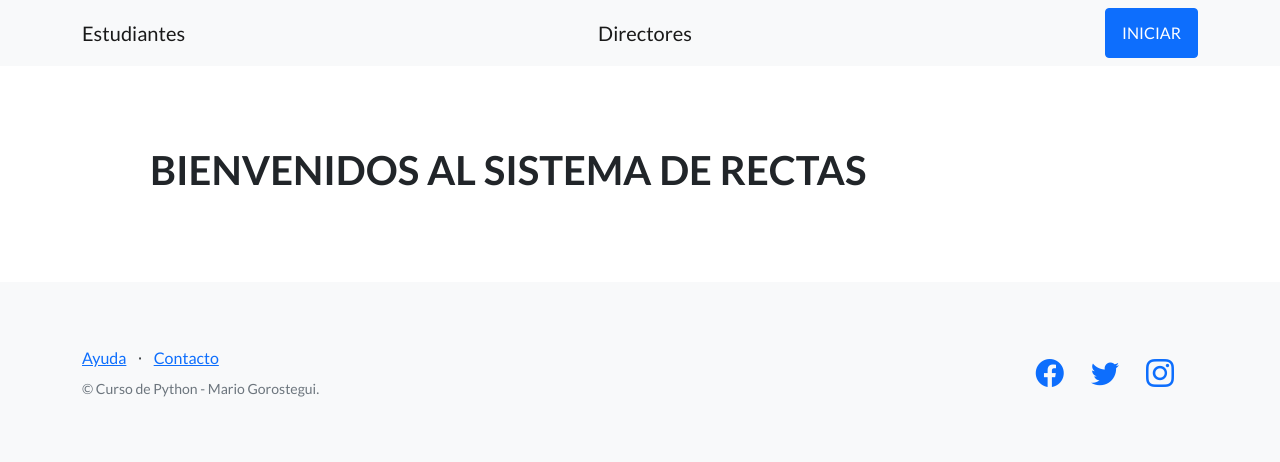
After one commit to mariogorostegui/40440_Djiango, a Django app: page / in a window 1280 px wide. The commit adds this page. Shown: the top 462 px of the page. Run offline with Django 4.2, Linux system fonts and the light colour scheme; some libraries are stand-ins or nearby versions.

Commit message:
Agregado el index.html

```diff
--- a/sistema_coder/control_estudios/templates/control_estudios/base.html
+++ b/sistema_coder/control_estudios/templates/control_estudios/base.html
@@ -44,7 +44,7 @@
                             <li class="list-inline-item"><a href="#!">Contacto</a></li>
 
                         </ul>
-                        <p class="text-muted small mb-4 mb-lg-0">&copy; Curso de Python - CoderHouse.</p>
+                        <p class="text-muted small mb-4 mb-lg-0">&copy; Curso de Python - Mario Gorostegui.</p>
                     </div>
                     <div class="col-lg-6 h-100 text-center text-lg-end my-auto">
                         <ul class="list-inline mb-0">
@@ -54,7 +54,7 @@
                             <li class="list-inline-item me-4">
                                 <a href="#!"><i class="bi-twitter fs-3"></i></a>
                             </li>
-                            <li class="list-inline-item">
+                            <li class="list-inline-item me-4">
                                 <a href="https://www.instagram.com/espndeportes/?hl=es"><i class="bi-instagram fs-3"></i></a>
                             </li>
                         </ul>
--- /dev/null
+++ b/sistema_coder/control_estudios/templates/control_estudios/index.html
@@ -0,0 +1,9 @@
+{% extends 'control_estudios/base.html' %}
+
+
+{% block contenido %}
+<h1>
+  BIENVENIDOS AL SISTEMA DE RECTAS
+</h1>
+
+{% endblock contenido %}
--- a/sistema_coder/control_estudios/views.py
+++ b/sistema_coder/control_estudios/views.py
@@ -15,6 +15,9 @@ Including another URLconf
     2. Add a URL to urlpatterns:  path('blog/', include('blog.urls'))
 """
 from django.shortcuts import render
+
+
+
 
 def lista_estudiantes (request):
     contexto = {
--- a/sistema_coder/sistema_coder/urls.py
+++ b/sistema_coder/sistema_coder/urls.py
@@ -17,10 +17,13 @@ Including another URLconf
 from django.contrib import admin
 from django.urls import path, include
 
-from sistema_coder.views import saludar, saludar_con_fecha, saludar_a_usuario,saludar_con_html
+from sistema_coder.views import saludar, saludar_con_fecha, saludar_a_usuario,saludar_con_html,inicio
+
+
 
 
 urlpatterns = [
+    path('',inicio),
     path('admin/', admin.site.urls),
     path('saludo/', saludar),
     path('saludo-fecha/', saludar_con_fecha),
--- a/sistema_coder/sistema_coder/views.py
+++ b/sistema_coder/sistema_coder/views.py
@@ -3,6 +3,16 @@ from datetime import datetime
 from django.shortcuts import render
 from django.http import HttpResponse
 
+
+def inicio (request):
+    contexto = {}
+
+    http_response= render(
+        request=request,
+        template_name= 'control_estudios/index.html',
+        context = contexto,
+    )
+    return http_response
 
 def saludar(request):
     saludo = "Hola querido usuario"
```
